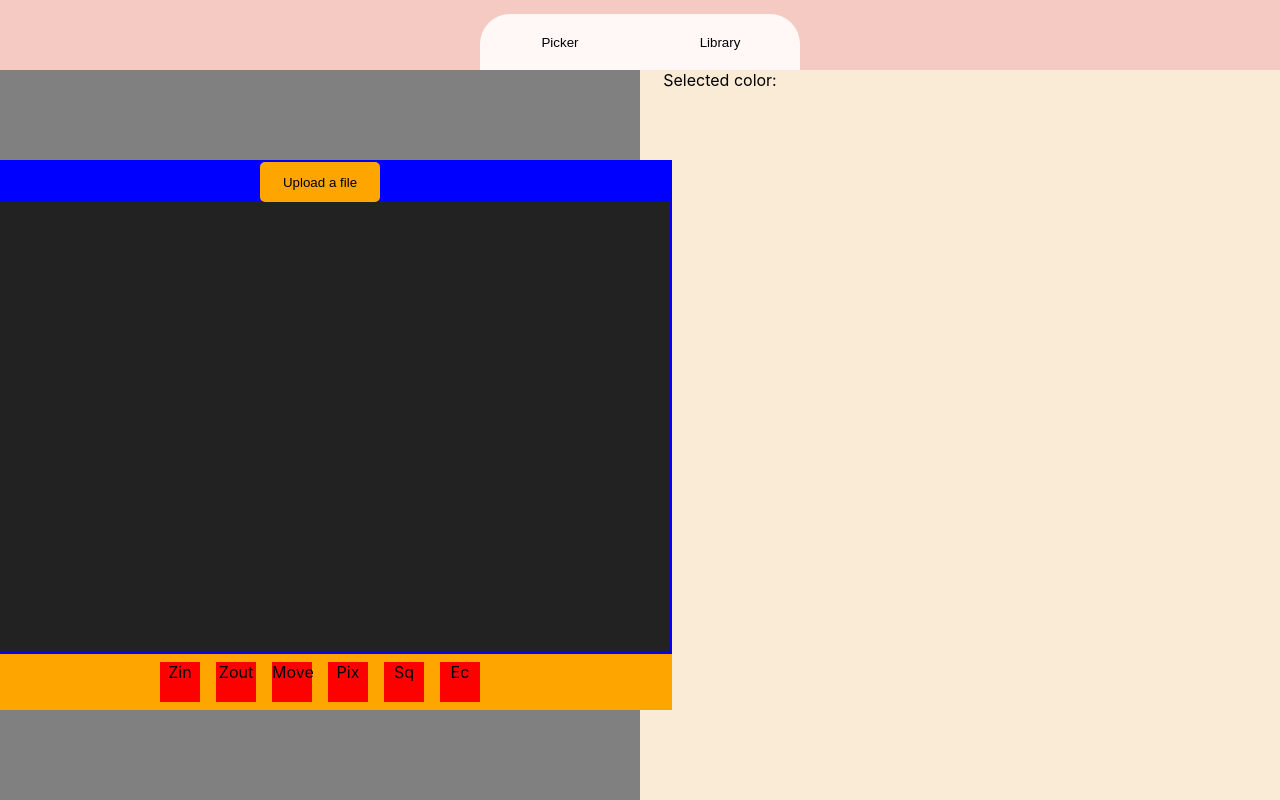
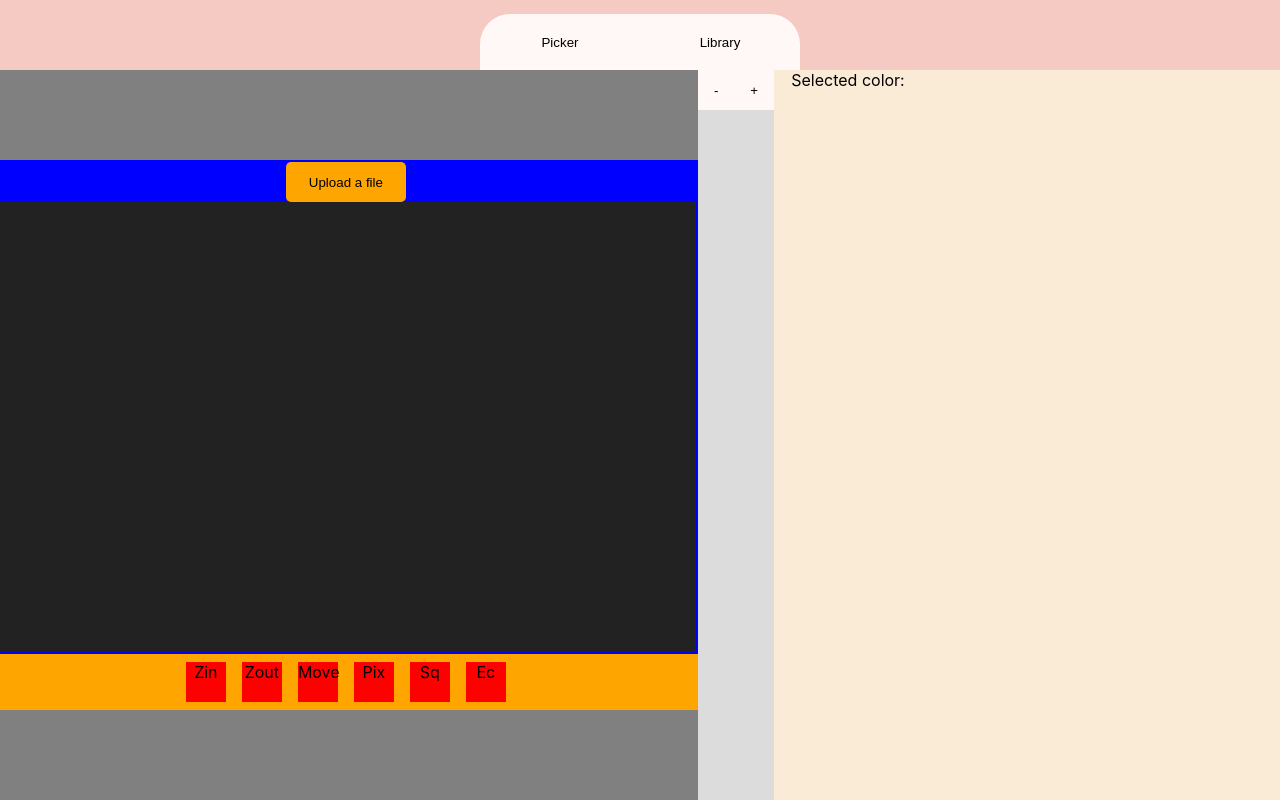
Before and after one commit to Gancus98/pi-color, a React (Create React App) app: page / in a window 1280 px wide. Built offline with nearby package versions, Linux system fonts and the light colour scheme.

Commit message:
Add image palette component

```diff
--- /dev/null
+++ b/src/components/Button/Button.styles.ts
@@ -0,0 +1,13 @@
+import styled from 'styled-components'
+import { colors } from '../../utils/theme';
+
+export const Button = styled.button`
+    padding: 8px 16px;
+    height: 40px;
+    background-color: ${colors.secondary};
+    cursor: pointer;
+    border: none;
+    &:hover {
+        background-color: ${colors.secondaryHover};
+    }
+`;
--- /dev/null
+++ b/src/components/Button/Button.tsx
@@ -0,0 +1,12 @@
+import React from 'react';
+import * as Styled from './Button.styles';
+
+type ButtonProps = {
+  onClick: () => void;
+};
+
+const Button: React.FC<ButtonProps> = ({ children, onClick }) => {
+  return <Styled.Button onClick={onClick}>{children}</Styled.Button>;
+};
+
+export default Button;
--- a/src/components/CanvasArea/CanvasArea.tsx
+++ b/src/components/CanvasArea/CanvasArea.tsx
@@ -1,4 +1,11 @@
-import React, { useCallback, useEffect, useRef, useState } from 'react';
+import React, {
+  Dispatch,
+  SetStateAction,
+  useCallback,
+  useEffect,
+  useRef,
+  useState,
+} from 'react';
 import { getImageColorsPalette } from '../../utils/imagePalete';
 import * as Styled from '../CanvasArea/CanvasArea.styles';
 import { ToolActions } from '../Picker/Picker';
@@ -10,6 +17,7 @@ type PickerProps = {
   action?: ToolActions;
   setAction: (newAction: ToolActions) => void;
   pickerSize: number;
+  handlePaletteColors: Dispatch<SetStateAction<string[]>>;
 };
 
 const CanvasArea: React.FC<PickerProps> = ({
@@ -17,6 +25,7 @@ const CanvasArea: React.FC<PickerProps> = ({
   action,
   setAction,
   pickerSize,
+  handlePaletteColors,
 }) => {
   const canvasRef = useRef(null);
   const cursorRef = useRef(null);
@@ -92,7 +101,10 @@ const CanvasArea: React.FC<PickerProps> = ({
             findCorrectSize(loadedImage);
           ctx.drawImage(loadedImage, 0, 0, imageScaledWidth, imageScaledHeight);
 
-          console.log(
+          // console.log(
+          //   getImageColorsPalette(ctx, imageScaledWidth, imageScaledHeight)
+          // );
+          handlePaletteColors(
             getImageColorsPalette(ctx, imageScaledWidth, imageScaledHeight)
           );
         };
--- /dev/null
+++ b/src/components/ColorTile/ColorTile.styles.tsx
@@ -0,0 +1,11 @@
+import styled from 'styled-components';
+
+interface ColorProps {
+  color: string;
+}
+
+export const Wrapper = styled.div<ColorProps>`
+  width: 56px;
+  height: 56px;
+  background-color: ${p => p.color};
+`;
--- /dev/null
+++ b/src/components/ColorTile/ColorTile.tsx
@@ -0,0 +1,12 @@
+import React from 'react';
+import * as Styled from './ColorTile.styles';
+
+type ColorTileProps = {
+  color: string;
+};
+
+const ColorTile: React.FC<ColorTileProps> = ({ color }) => {
+  return <Styled.Wrapper color={color}></Styled.Wrapper>;
+};
+
+export default ColorTile;
--- /dev/null
+++ b/src/components/ImagePalette/ImagePalette.styles.ts
@@ -0,0 +1,15 @@
+import styled from 'styled-components'
+
+export const Wrapper = styled.div`
+    display: flex;
+    flex-direction: column;
+    gap: 8px;
+    width: 100px;
+    height: 100%;
+    background-color: gainsboro;
+`;
+
+export const ButtonsWrapper = styled.div`
+    display: flex;
+    justify-content: space-between;
+`
--- /dev/null
+++ b/src/components/ImagePalette/ImagePalette.tsx
@@ -0,0 +1,48 @@
+import React, { useState } from 'react';
+import Button from '../Button/Button';
+import ColorTile from '../ColorTile/ColorTile';
+import * as Styled from './ImagePalette.styles';
+
+const MAX_COLORS_NUMBER = 8;
+const MIN_COLORS_NUMBER = 2;
+
+type ImagePaletteProps = {
+  imageColors: string[];
+};
+
+const ImagePalette: React.FC<ImagePaletteProps> = ({ imageColors }) => {
+  const [numberOfColors, setNumberOfColors] = useState(MAX_COLORS_NUMBER);
+  console.log(numberOfColors);
+  const handleIncreasePalette = () => {
+    setNumberOfColors(prev => {
+      if (prev < MAX_COLORS_NUMBER) {
+        return prev + 1;
+      }
+      return prev;
+    });
+  };
+
+  const handleDecreasePalette = () => {
+    setNumberOfColors(prev => {
+      if (prev > MIN_COLORS_NUMBER) {
+        return prev - 1;
+      }
+      return prev;
+    });
+  };
+
+  return (
+    <Styled.Wrapper>
+      {imageColors.map(
+        (imgColor, index) =>
+          index < numberOfColors && <ColorTile key={index} color={imgColor} />
+      )}
+      <Styled.ButtonsWrapper>
+        <Button onClick={handleDecreasePalette}>-</Button>
+        <Button onClick={handleIncreasePalette}>+</Button>
+      </Styled.ButtonsWrapper>
+    </Styled.Wrapper>
+  );
+};
+
+export default ImagePalette;
--- a/src/components/Picker/Picker.styles.tsx
+++ b/src/components/Picker/Picker.styles.tsx
@@ -8,7 +8,17 @@ export const PickerWrapper = styled.div`
 `;
 
 export const LeftSection = styled.div`
-  width: 50%;
+  width: 60%;
+  height: 100%;
+  display: flex;
+  justify-content: center;
+  align-items: center;
+  background-color: gray;
+  display: flex;
+`;
+
+export const MainContainer = styled.div`
+  width: 100%;
   height: 100%;
   display: flex;
   flex-direction: column;
--- a/src/components/Picker/Picker.tsx
+++ b/src/components/Picker/Picker.tsx
@@ -1,6 +1,7 @@
 import React, { useState } from 'react';
 import CanvasArea from '../CanvasArea/CanvasArea';
 import ColorInfo from '../ColorInfo/ColorInfo';
+import ImagePalette from '../ImagePalette/ImagePalette';
 import ToolBar from '../ToolBar/ToolBar';
 import * as Styled from './Picker.styles';
 
@@ -20,6 +21,7 @@ const Picker: React.FC<PickerProps> = () => {
   const [pickedColor, setPickedColor] = useState('');
   const [action, setAction] = useState<ToolActions>(ToolActions.None);
   const [pickerSize, setPickerSize] = useState(1);
+  const [imagePaletteColors, setImagePaletteColors] = useState<string[]>([]);
 
   const handlePickedColor = (color: string) => {
     setPickedColor(color);
@@ -56,11 +58,13 @@ const Picker: React.FC<PickerProps> = () => {
   return (
     <Styled.PickerWrapper>
       <Styled.LeftSection>
+        <Styled.MainContainer>
           <CanvasArea
             setPickedColor={handlePickedColor}
             action={action}
             setAction={handleSetAction}
             pickerSize={pickerSize}
+            handlePaletteColors={setImagePaletteColors}
           />
           <ToolBar
             handleZoomIn={handleZoomIn}
@@ -72,6 +76,8 @@ const Picker: React.FC<PickerProps> = () => {
             pickerSize={pickerSize}
             handlePickerSize={setPickerSize}
           />
+        </Styled.MainContainer>
+        <ImagePalette imageColors={imagePaletteColors} />
       </Styled.LeftSection>
       <ColorInfo color={pickedColor} />
     </Styled.PickerWrapper>
--- a/src/utils/imagePalete.ts
+++ b/src/utils/imagePalete.ts
@@ -20,7 +20,7 @@ export const getImageColorsPalette = (ctx: CanvasRenderingContext2D, imageWidth:
         i+=1;
     }
     const colorsPalette = buckets.map(pixelsBucket => pixelsAvgColor(pixelsBucket))
-    return colorsPalette
+    return colorsPalette.map(color => `rgb(${color[0]}, ${color[1]}, ${color[2]})`)
 }
 
 const maxValue = (array: Array<number>) => array.reduce((max: number, v: number) => max >= v ? max : v);
```
Lines whose indentation alone changed are shown as unchanged.
